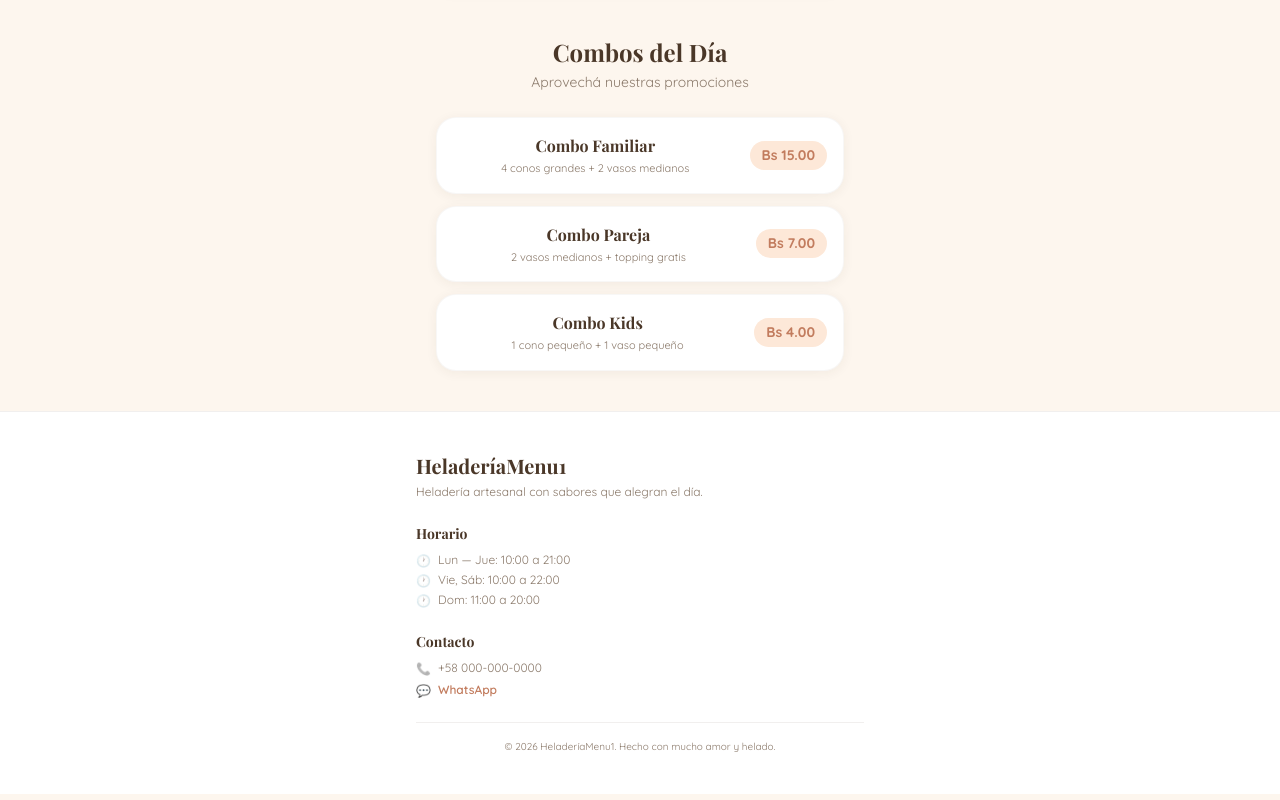
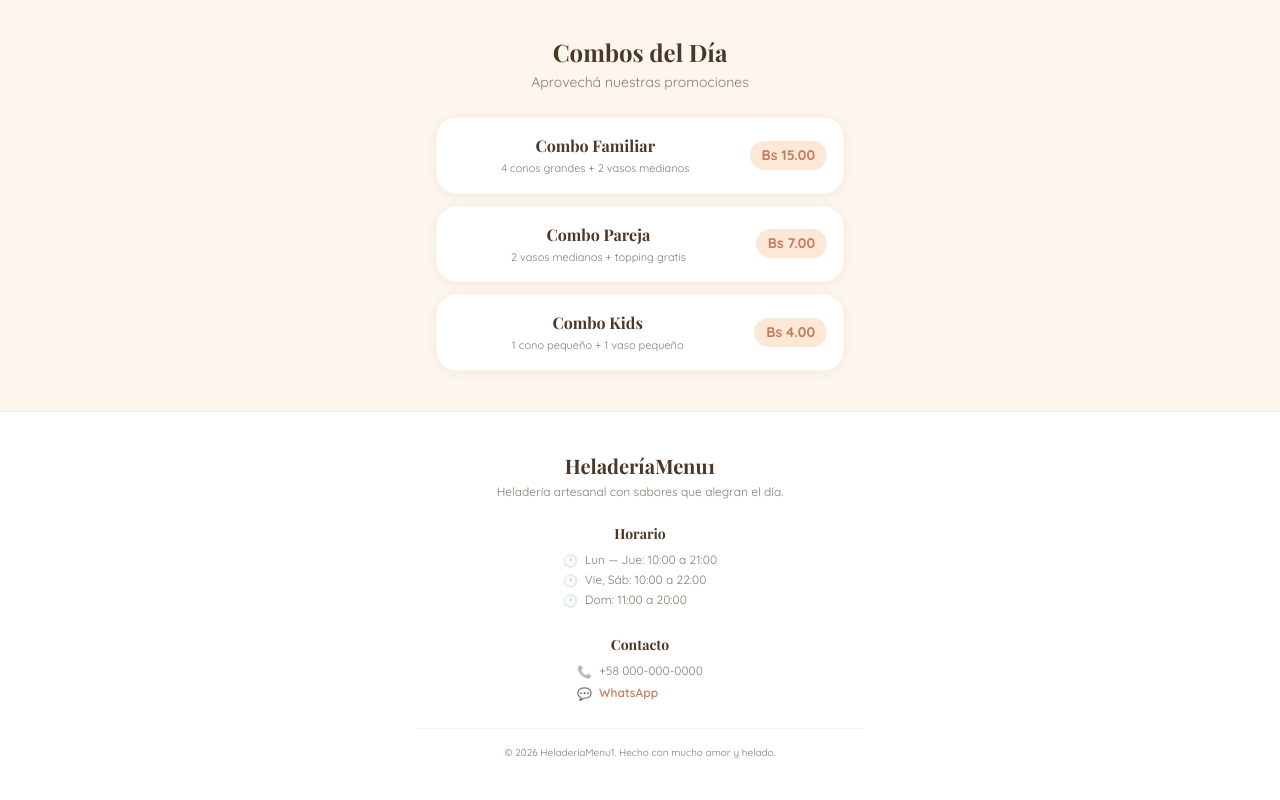
Before and after one commit to HonimerC/heladeria-menu1, a Next.js app: page / in a window 1280 px wide. Shown: the part 1564-2364 px from the top of the page. Built offline with nearby package versions, Linux system fonts and the light colour scheme.

Commit message:
Footer centrado

```diff
--- a/src/app/page.tsx
+++ b/src/app/page.tsx
@@ -172,7 +172,7 @@ export default function Home() {
 
       {/* Footer */}
       <footer className="border-t px-5 py-10" style={{ borderColor: "rgba(74,55,40,0.08)", background: "var(--bg-card)" }}>
-        <div className="max-w-md mx-auto space-y-6">
+        <div className="max-w-md mx-auto space-y-6 text-center">
           <div>
             <h3 className="text-xl font-bold mb-1" style={{ fontFamily: "var(--font-heading)", color: "var(--text)" }}>HeladeríaMenu1</h3>
             <p className="text-xs" style={{ color: "var(--text-light)" }}>Heladería artesanal con sabores que alegran el día.</p>
@@ -180,7 +180,7 @@ export default function Home() {
 
           <div>
             <h4 className="text-sm font-bold mb-2" style={{ fontFamily: "var(--font-heading)", color: "var(--text)" }}>Horario</h4>
-            <div className="space-y-1">
+            <div className="space-y-1 inline-block text-left">
               {menuData.horarios?.filter((h) => h.abierto).map((h, i, arr) => {
                 const mismaHora = i > 0 && arr[i - 1].horaApertura === h.horaApertura && arr[i - 1].horaCierre === h.horaCierre;
                 if (mismaHora) return null;
@@ -204,7 +204,7 @@ export default function Home() {
 
           <div>
             <h4 className="text-sm font-bold mb-2" style={{ fontFamily: "var(--font-heading)", color: "var(--text)" }}>Contacto</h4>
-            <div className="space-y-1.5">
+            <div className="space-y-1.5 inline-block text-left">
               <div className="flex items-center gap-2 text-xs" style={{ color: "var(--text-light)" }}>
                 <span className="w-3.5 h-3.5 flex-shrink-0 opacity-40">📞</span>
                 <span>{menuData.contacto?.telefono}</span>
@@ -216,7 +216,7 @@ export default function Home() {
             </div>
           </div>
 
-          <div className="pt-4 border-t text-center" style={{ borderColor: "rgba(74,55,40,0.08)" }}>
+          <div className="pt-4 border-t" style={{ borderColor: "rgba(74,55,40,0.08)" }}>
             <p className="text-[10px]" style={{ color: "var(--text-light)" }}>© 2026 HeladeríaMenu1. Hecho con mucho amor y helado.</p>
           </div>
         </div>
```
